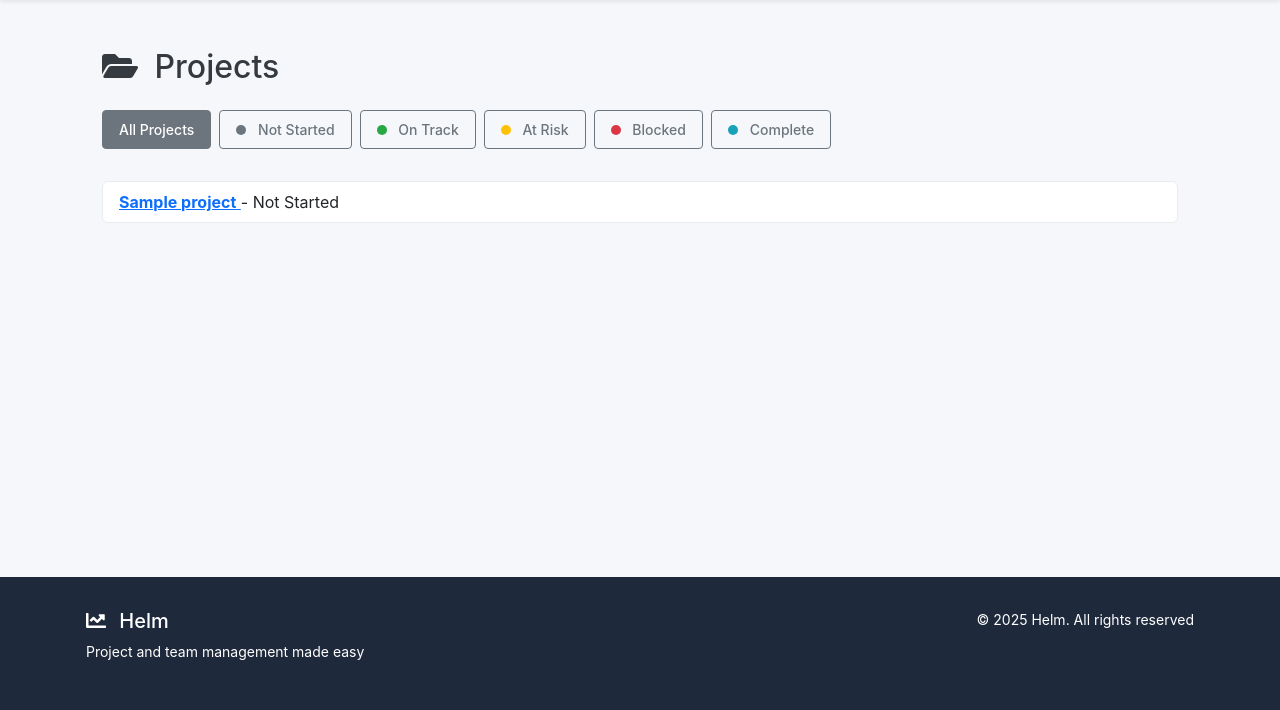
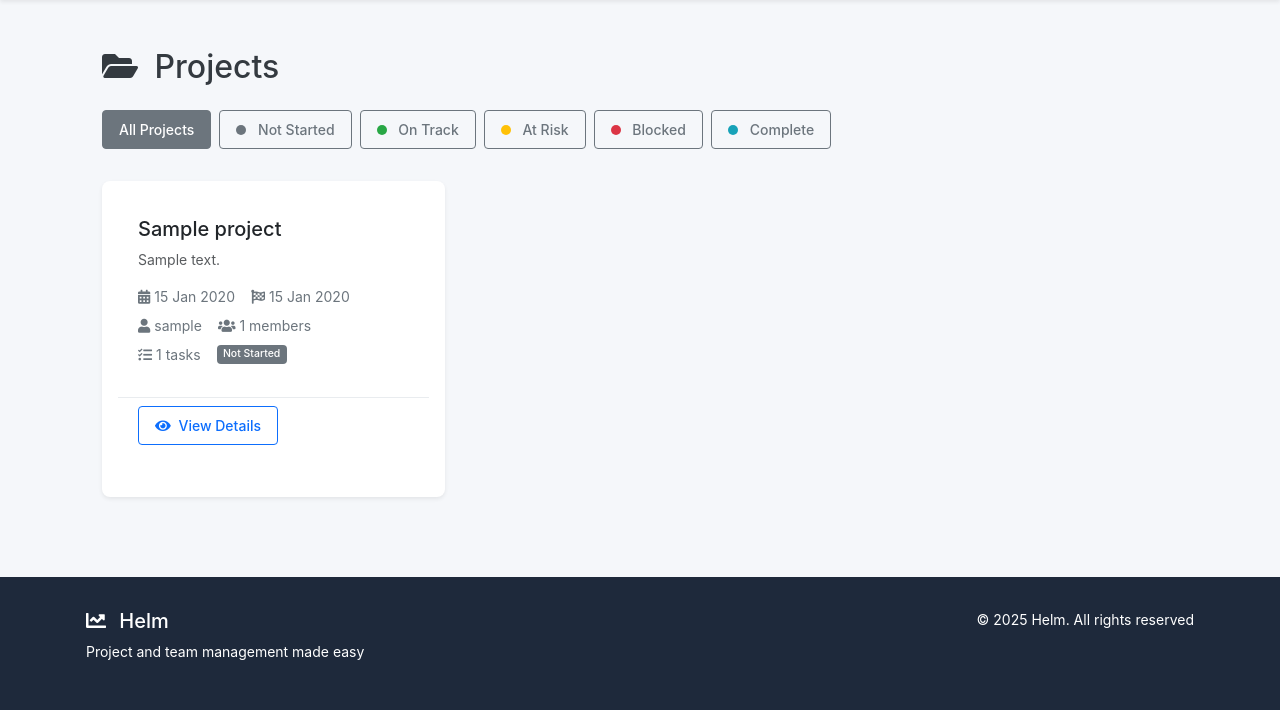
Before and after one commit to ashcarroll/Helm, a Django app: page /projects/list/ in a window 1280 px wide. Shown: the part 90-800 px from the top of the page. Run offline with Django 4.2, Linux system fonts and the light colour scheme; a user stored in the database is signed in; tables that the repository leaves empty hold one stand-in row (values such as "Sample post"); grey boxes marked "Sample" are stand-in pictures; some libraries are stand-ins or nearby versions.

Commit message:
Made a card grid view for the project list page

```diff
--- a/projects/templates/projects/project_list.html
+++ b/projects/templates/projects/project_list.html
@@ -2,9 +2,8 @@
 {% load static %}
 
 {% block title %}
-    Project List
+        Project List
 {% endblock title %}
-
 
 {% block content %}
 <div class="container py-4">
@@ -16,7 +15,7 @@
 
         {% if is_manager %}
             <a href="{% url 'project_create' %}" class="btn btn-primary">
-            <i class="fa fa-plus me-1"></i> Create Project
+                <i class="fa fa-plus me-1"></i> Create Project
             </a>
         {% endif %}
     </div>
@@ -55,23 +54,92 @@
         </div>
     </div>
 
+    <!-- Project Grid -->
+    <div class="row">
+        {% for project in projects %}
+            <div class="col-md-6 col-lg-4 mb-4 project-item" data-status="{{ project.status }}">
+                <div class="card project-card {{ project.status|lower }}">
+                    <div class="project-card__header">
+                        <h5 class="card-title mb-2">
+                            <a href="{% url 'project_detail' project.id %}" class="text-decoration-none text-dark">
+                                {{ project.title }}
+                            </a>
+                        </h5>
+                        <p class="card-text text-muted small mb-0">
+                            {{ project.description|truncatechars:100}}
+                        </p>
+                    </div>
 
+                    <div class="project-card__body">
+                        <div class="project-card__meta">
+                            <div class="project-card__meta-item">
+                                <i class="fas fa-calendar-alt"></i>
+                                <span class="format-date">{{ project.start_date|date:"Y-m-d" }}</span>
+                            </div>
+                            <div class="project-card__meta-item">
+                                <i class="fas fa-flag-checkered"></i>
+                                <span class="format-date">{{ project.end_date|date:"Y-m-d" }}</span>
+                            </div>
+                        </div>
 
-    <ul class="list-group">
-    {% for project in projects %}
-    <li class="list-group-item project-item" data-status="{{ project.status }}">
-        <a href="{% url 'project_detail' project.pk %}">
-            <strong>{{ project.title }}</strong>
-        </a>
-        - {{ project.get_status_display }}
-        </li>
-    {% empty %}
-        <li class="list-group-item">No projects found.</li>
-    {% endfor %}
-    </ul>
+                        <div class="project-card__meta">
+                            <div class="project-card__meta-item">
+                                <i class="fas fa-user"></i>
+                                {{ project.manager.username }}
+                            </div>
+                            <div class="project-card__meta-item">
+                                <i class="fas fa-users"></i>
+                                {{ project.project_team.count }} members
+                            </div>
+                        </div>
+
+                        <div class="project-card__meta">
+                            <div class="project-card__meta-item">
+                                <i class="fas fa-tasks"></i>
+                                {{ project.tasks.count }} tasks
+                            </div>
+                            <div class="project-card__meta-item">
+                                <span class="project-status" data-status="{{ project.status }}">
+                                    {{ project.get_status_display }}
+                                </span>
+                            </div>
+                        </div>
+                    </div>
+
+                    <div class="project-card__footer">
+                        <div class="d-flex justify-content-between align-items-center">
+                            <a href="{% url 'project_detail' project.id %}" class="btn btn-sm btn-outline-primary">
+                                <i class="fas fa-eye me-1"></i> View Details
+                            </a>
+                            {% if is_manager and project.manager == request.user %}
+                                <div class="btn-group">
+                                    <a href="{% url 'project_update' project.id %}" class="btn btn-sm btn-outline-secondary">
+                                        <i class="fas fa-edit"></i>
+                                    </a>
+                                    <a href="{% url 'project_delete' project.id %}" class="btn btn-sm btn-outline-danger">
+                                        <i class="fas fa-trash-alt"></i>
+                                    </a>
+                                </div>
+                            {% endif %}
+                        </div>
+                    </div>
+                </div>
+            </div>
+        {% empty %}
+            <div class="col-12">
+                <div class="alert alert-info text-center">
+                    <i class="fas fa-info-circle me-2"></i>
+                    No projects found
+                    {% if is_manager %}
+                        You can create new projects using the "Create Project" button above
+                    {% endif %}
+                </div>
+            </div>
+        {% endfor %}
+    </div>
 </div>
+{% endblock content %}
 
-{% endblock content %}
 {% block extra_js %}
 <script src="{% static 'js/project-list.js' %}"></script>
 {% endblock %}
```
